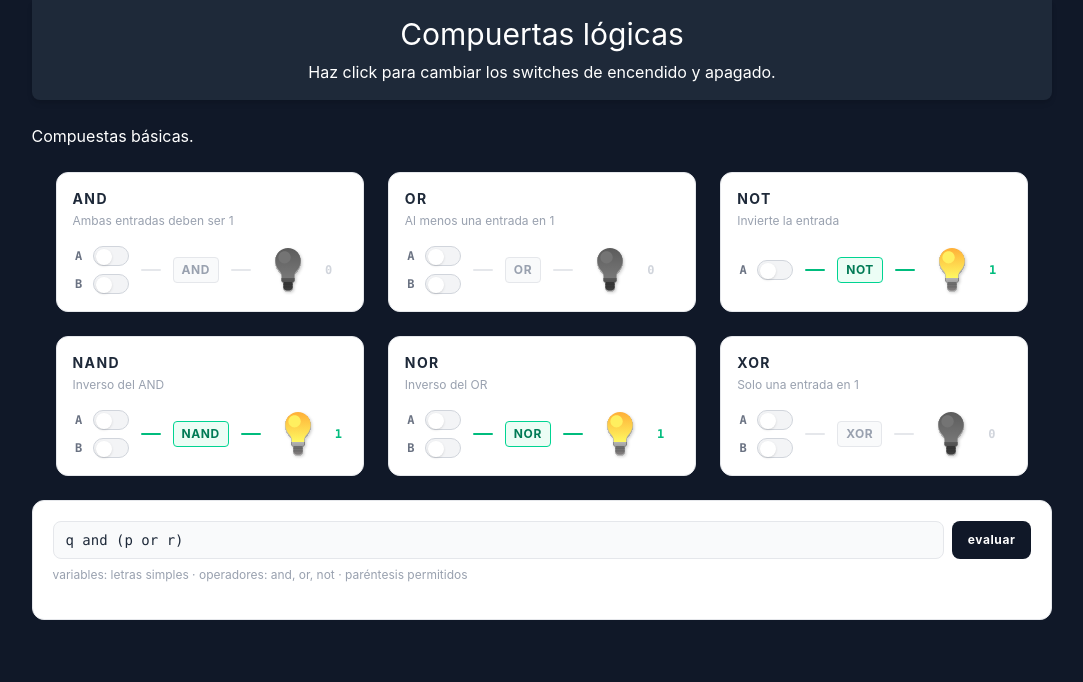
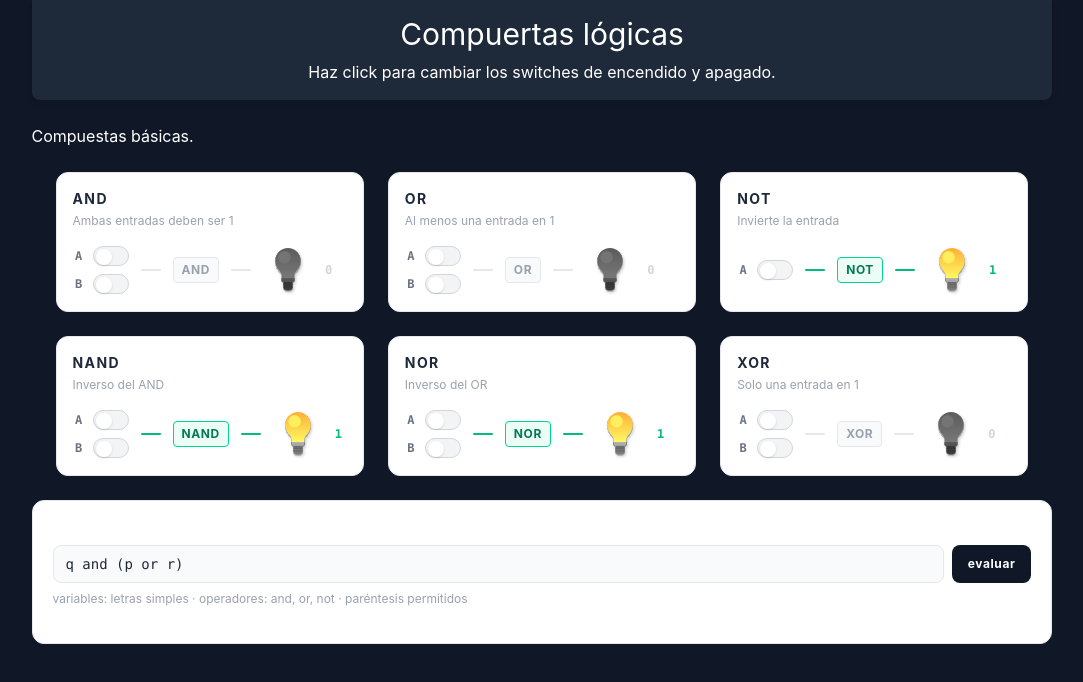
Before and after one commit to Dieeid10/compuertas_logicas, a React (Vite) app: page / in a window 1280 px wide. Shown: the top 682 px of the page, without its empty margins (98-1181 px from the left). Built offline with nearby package versions, Linux system fonts and the light colour scheme.

Commit message:
Se agrega segundo título

```diff
--- a/src/components/ExpressionPlayground.jsx
+++ b/src/components/ExpressionPlayground.jsx
@@ -41,7 +41,7 @@
 
     return (
         <section className="bg-white border border-gray-200 rounded-xl p-5">
-
+            <h2>Conversor de expresiones lógicas.</h2>
             <ExpressionInput
                 value={raw}
                 onChange={setRaw}
@@ -62,13 +62,13 @@
                                 >
                                     <span className="text-xs font-mono font-bold text-gray-500 w-3 uppercase">{v}</span>
                                     <div className={`relative w-9 h-5 rounded-full border transition-colors duration-200
-                    ${env[v]
+                                            ${env[v]
                                             ? 'bg-emerald-500 border-emerald-600'
                                             : 'bg-gray-100 border-gray-300 group-hover:border-gray-400'
                                         }`}
                                     >
                                         <div className={`absolute top-0.5 w-4 h-4 bg-white rounded-full shadow transition-all duration-200
-                      ${env[v] ? 'left-4' : 'left-0.5'}`}
+                                            ${env[v] ? 'left-4' : 'left-0.5'}`}
                                         />
                                     </div>
                                 </button>
@@ -78,7 +78,7 @@
                         <div className={`h-0.5 w-6 rounded transition-colors ${result ? 'bg-emerald-500' : 'bg-gray-200'}`} />
 
                         <div className={`px-3 py-1.5 rounded-lg border text-xs font-mono font-bold transition-colors
-              ${result
+                                ${result
                                 ? 'bg-emerald-50 border-emerald-400 text-emerald-700'
                                 : 'bg-gray-50 border-gray-200 text-gray-400'
                             }`}
@@ -93,7 +93,7 @@
                         </span>
 
                         <span className={`text-xs font-bold px-3 py-1.5 rounded-lg border transition-colors
-              ${result
+                                ${result
                                 ? 'bg-emerald-50 border-emerald-400 text-emerald-700'
                                 : 'bg-gray-50 border-gray-200 text-gray-400'
                             }`}
```
